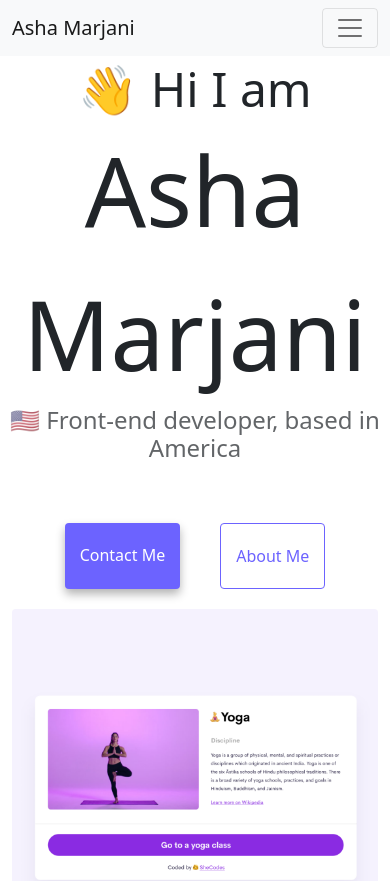
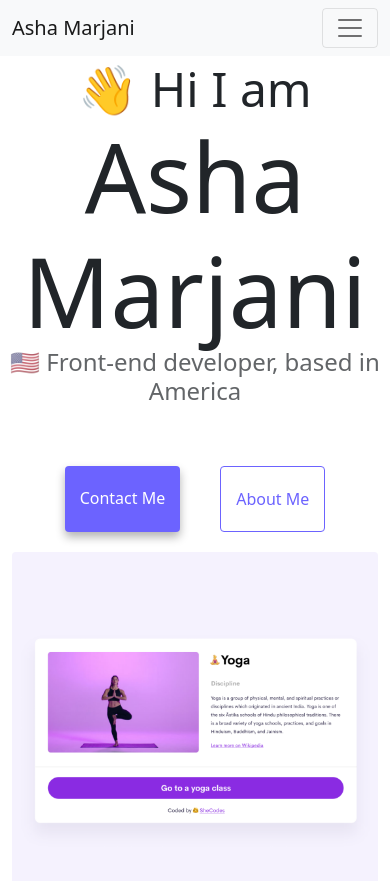
Before and after one commit to AshaMarj/AshaMarj_ResponsiveProject, a plain HTML site: page index.html in a window 390 px wide. Shown: the top 881 px of the page. Drawn offline with nearby package versions, Linux system fonts and the light colour scheme.

Commit message:
Update style.css
Removed media code that created error

```diff
--- a/style.css
+++ b/style.css
@@ -117,10 +117,3 @@ p {
 .hi-center {
   text-align: center;
 }
-
-@media (max-width: 900px) {
-  h1 {
-    font-size: 96px;
-    line-height: 1.5;
-  }
-}
```
